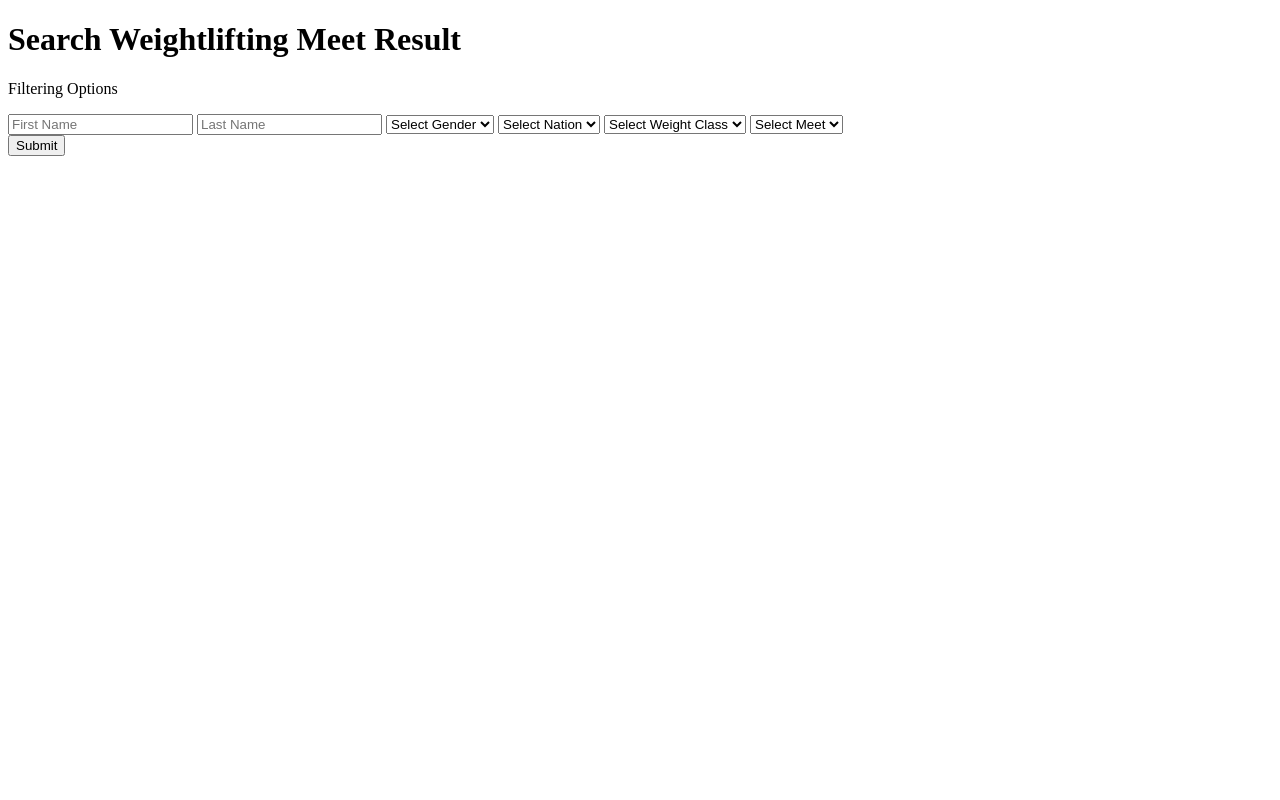
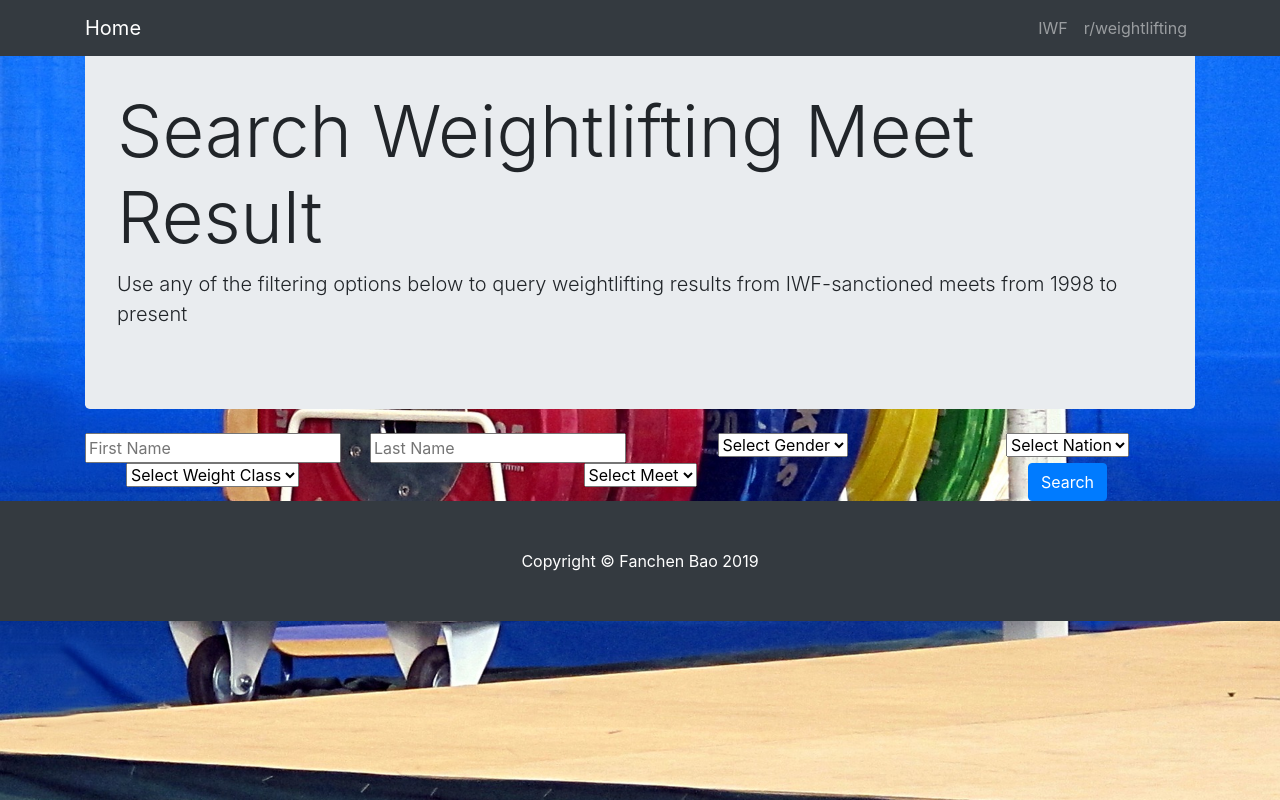
Before and after one commit to FanchenBao/WEBAPP_weightlifting_meet_result_lookup, a Flask app: page / in a window 1280 px wide. Run offline with Flask 2, Linux system fonts and the light colour scheme; data that the repository does not hold is empty; some libraries are stand-ins or nearby versions.

Commit message:
Begin beautification of webpage

```diff
--- a/models.py
+++ b/models.py
@@ -36,14 +36,14 @@ class Result(db.Model):
 
     def __init__(self, athlete, event_id):
         self.event_id = event_id
-        self.gender = athlete['gender']
+        self.gender = athlete['gender'].lower()
         # Use 1000 as a marker for bombed-out ranking to avoid the '---' marker in the original data set
         self.rank = athlete['rank'] if athlete['rank'].isdigit() else 1000
         self.rank_s = athlete['rank_s'] if athlete['rank_s'].isdigit() else 1000
         self.rank_cj = athlete['rank_cj'] if athlete['rank_cj'].isdigit() else 1000
         self.name = athlete['name']
         self.born = datetime.strptime(athlete['born'], '%d.%m.%Y')
-        self.nation = athlete['nation']
+        self.nation = athlete['nation'].upper()
         self.weight_class = athlete['category']
         self.bweight = athlete['bweight']
         self.snatch1 = athlete['snatch1']
--- /dev/null
+++ b/static/my_style.css
@@ -0,0 +1,12 @@
+body {
+  /* The image used */
+  background-image: url("./images/background.jpg");
+
+  /* Center and scale the image nicely */
+  background-position: center;
+  background-repeat: no-repeat;
+  background-size: cover;
+  background-attachment: fixed;
+
+
+}
--- a/templates/index.html
+++ b/templates/index.html
@@ -1,38 +1,95 @@
 <!DOCTYPE html>
-<html>
+<html lang="en">
+
 <head>
+
+  <meta charset="utf-8">
+  <meta name="viewport" content="width=device-width, initial-scale=1, shrink-to-fit=no">
+  <meta name="description" content="">
+  <meta name="author" content="">
+
   <title>Weightlifting Result</title>
+
+  <!-- Bootstrap core CSS -->
+  <link rel="stylesheet" href="https://stackpath.bootstrapcdn.com/bootstrap/4.3.1/css/bootstrap.min.css" integrity="sha384-ggOyR0iXCbMQv3Xipma34MD+dH/1fQ784/j6cY/iJTQUOhcWr7x9JvoRxT2MZw1T" crossorigin="anonymous">
+
+  <!-- Custom styles for this template -->
+   <link href="/static/my_style.css" rel="stylesheet">
+
 </head>
+
 <body>
+  <!-- Navigation -->
+  <nav class="navbar navbar-expand-lg navbar-dark bg-dark fixed-top">
     <div class="container">
-      <h1>Search Weightlifting Meet Result</h1>
+      <a class="navbar-brand" href="./">Home</a>
+      <button class="navbar-toggler" type="button" data-toggle="collapse" data-target="#navbarResponsive" aria-controls="navbarResponsive" aria-expanded="false" aria-label="Toggle navigation">
+        <span class="navbar-toggler-icon"></span>
+      </button>
+      <div class="collapse navbar-collapse" id="navbarResponsive">
+        <ul class="navbar-nav ml-auto">
+          <li class="nav-item">
+            <a class="nav-link" href="https://www.iwf.net/">IWF</a>
+          </li>
+          <li class="nav-item">
+            <a class="nav-link" href="https://www.reddit.com/r/weightlifting/">r/weightlifting
+            </a>
+          </li>
+        </ul>
+      </div>
+    </div>
+  </nav>
+
+  <!-- Page Content -->
+  <div class="container">
+
+    <!-- Jumbotron Header -->
+    <header class="jumbotron my-4">
+      <h1 class="display-3">Search Weightlifting Meet Result</h1>
+      <p class="lead">Use any of the filtering options below to query weightlifting results from IWF-sanctioned meets from 1998 to present</p>
+    </header>
+
+    <!-- Page Features -->
     <form role="form" method='POST' action='/'>
-        <div class="form-group">
-          <p>Filtering Options</p>
-<!--          All filtering info MUST be drop down menu-->
+      <div class="row text-center">
+
+        <div class="col-3">
           <input type="text" id="fname" name="fname" placeholder="First Name" value="{{ fname }}">
+        </div>
+
+        <div class="col-3">
           <input type="text" id="lname" name="lname" placeholder="Last Name" value="{{ lname }}">
+        </div>
 
+        <div class="col-3">
           <select id="gender" name="gender">
             <option value="" {% if gender_select=="" %} selected {% endif %}>Select Gender</option>
             <option value="m" {% if gender_select=="m" %} selected {% endif %}>Male</option>
             <option value="w" {% if gender_select=="w" %} selected {% endif %}>Female</option>
           </select>
+        </div>
 
+        <div class="col-3">
           <select id="nation" name="nation">
             <option value="" {% if nation_select=="" %} selected {% endif %}>Select Nation</option>
             {% for nation in nations %}
               <option value="{{ nation }}" {% if nation_select==nation %} selected {% endif %}>{{ nation }}</option>
             {% endfor %}
           </select>
+        </div>
+      </div>
 
+      <div class="row text-center">
+        <div class="col-3">
           <select id="weight_class" name="weight_class">
             <option value="" {% if weight_class_select=="" %} selected {% endif %}>Select Weight Class</option>
             {% for weight_class in weight_classes %}
               <option value="{{ weight_class }}" {% if weight_class_select==weight_class %} selected {% endif %}>{{ weight_class }}</option>
             {% endfor %}
           </select>
+        </div>
 
+        <div class="col-6">
           <select id="meet" name="meet">
             <option value="" {% if meet_select=="" %} selected {% endif %}>Select Meet</option>
             {% for meet in meets %}
@@ -40,9 +97,16 @@
             {% endfor %}
           </select>
         </div>
-        <button type="submit" class="btn btn-default">Submit</button>
+
+        <div class="col-3">
+          <button type="submit" class="btn btn-primary">Search</button>
+        </div>
+
+      </div>
     </form>
-      <br>
+    <!-- /.row -->
+
+    <div class="result">
       {% if results[0] == "No result found." %}
         <h4>{{ results[0] }} </h4>
       {% else %}
@@ -52,7 +116,22 @@
       {% endif %}
     </div>
 
+  </div>
+  <!-- /.container -->
+
+  <!-- Footer -->
+  <footer class="py-5 bg-dark">
+    <div class="container">
+      <p class="m-0 text-center text-white">Copyright &copy; Fanchen Bao 2019</p>
+    </div>
+    <!-- /.container -->
+  </footer>
+  <!-- Bootstrap core JavaScript -->
+  <script src="https://code.jquery.com/jquery-3.3.1.slim.min.js" integrity="sha384-q8i/X+965DzO0rT7abK41JStQIAqVgRVzpbzo5smXKp4YfRvH+8abtTE1Pi6jizo" crossorigin="anonymous"></script>
+  <script src="https://cdnjs.cloudflare.com/ajax/libs/popper.js/1.14.7/umd/popper.min.js" integrity="sha384-UO2eT0CpHqdSJQ6hJty5KVphtPhzWj9WO1clHTMGa3JDZwrnQq4sF86dIHNDz0W1" crossorigin="anonymous"></script>
+  <script src="https://stackpath.bootstrapcdn.com/bootstrap/4.3.1/js/bootstrap.min.js" integrity="sha384-JjSmVgyd0p3pXB1rRibZUAYoIIy6OrQ6VrjIEaFf/nJGzIxFDsf4x0xIM+B07jRM" crossorigin="anonymous"></script>
   <script src="https://ajax.googleapis.com/ajax/libs/jquery/3.1.1/jquery.min.js"></script>
+
   <script type=text/javascript>
     // Learned from here https://flask.palletsprojects.com/en/1.0.x/patterns/jquery/
     $(function() {
@@ -74,4 +153,5 @@
     });
   </script>
 </body>
+
 </html>
```
Also changed, not shown: static/images/background.jpg (added). Lines whose indentation alone changed are shown as unchanged.
